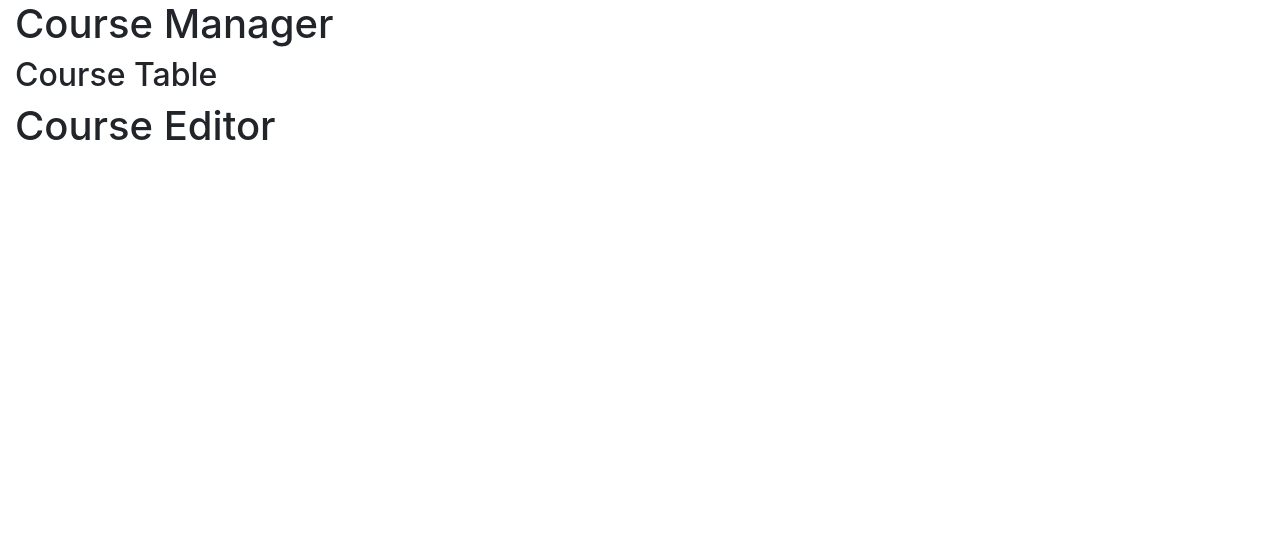
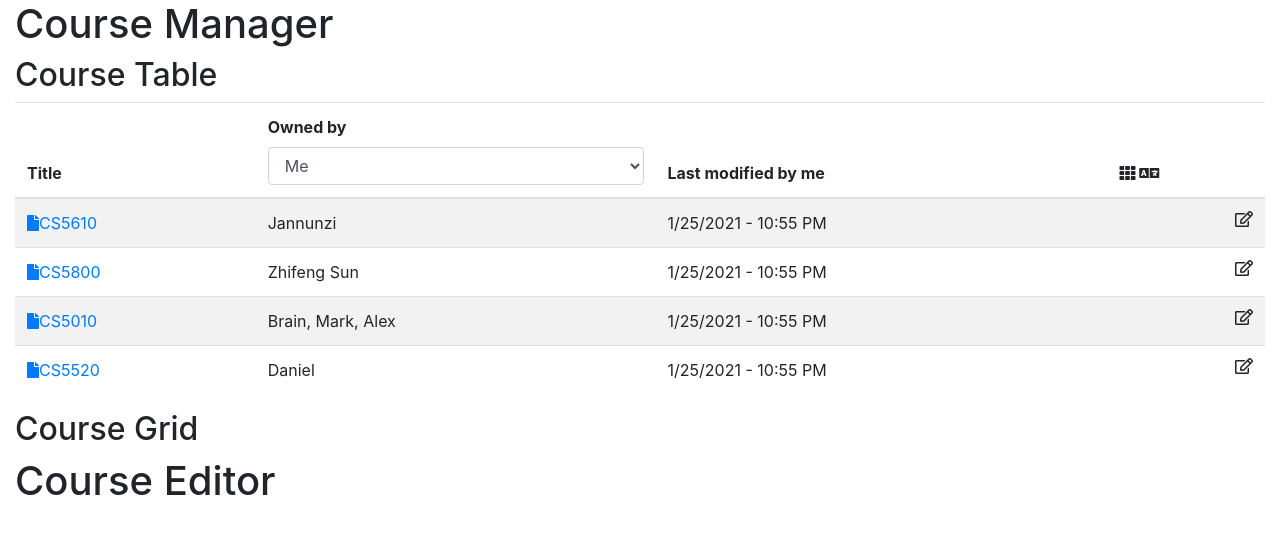
Before and after one commit to xz95/cs5610-spring-2021-client-react-xiangzhang, a React (Create React App) app: page / in a window 1280 px wide. Shown: the top 534 px of the page. Built offline with nearby package versions, Linux system fonts and the light colour scheme.

Commit message:
add course-row js

```diff
--- a/src/components/course-grid.js
+++ b/src/components/course-grid.js
@@ -0,0 +1,7 @@
+import React from 'react'
+
+const CourseGrid = () => {
+  return <h2>Course Grid</h2>
+}
+
+export default CourseGrid
--- a/src/components/course-manager.js
+++ b/src/components/course-manager.js
@@ -1,6 +1,6 @@
 import React from 'react'
-import App from "../App";
 import CourseTable from "./course-table";
+import CourseGrid from "./course-grid";
 
 export default class CourseManager extends React.Component {
   render() {
@@ -8,6 +8,7 @@ export default class CourseManager extends React.Component {
         <div>
           <h1>Course Manager</h1>
           <CourseTable/>
+          <CourseGrid/>
         </div>
 
     )
--- a/src/components/course-table.js
+++ b/src/components/course-table.js
@@ -5,6 +5,71 @@ export default class CourseTable extends React.Component {
     return (
         <div>
           <h2>Course Table</h2>
+          <table className="table table-striped">
+            <thead>
+            <tr>
+              <th>Title</th>
+              <th>
+                <label htmlFor="Role">Owned by</label>
+                <select className="form-control" type="Role" id="Role">
+                  <option value="me">Me</option>
+                  <option value="Zhifeng Sun">Zhifeng Sun</option>
+                  <option value="Alex">Alex</option>
+                </select>
+              </th>
+              <th>Last modified by me</th>
+              <th><i className="fas fa-th"></i> <i
+                  className="fas fa-language"></i></th>
+
+            </tr>
+            </thead>
+            <tbody>
+            <tr>
+              <td>
+                <a href="">
+                  <i className="fas fa-file"> </i>
+                  CS5610
+                </a>
+              </td>
+              <td>Jannunzi</td>
+              <td>1/25/2021 - 10:55 PM</td>
+              <td><i className="far fa-edit float-right"></i></td>
+            </tr>
+            <tr>
+              <td>
+                <a href="">
+                  <i className="fas fa-file"></i>
+                  CS5800
+                </a>
+              </td>
+              <td>Zhifeng Sun</td>
+              <td>1/25/2021 - 10:55 PM</td>
+              <td><i className="far fa-edit float-right"></i></td>
+            </tr>
+            <tr>
+              <td>
+                <a href="">
+                  <i className="fas fa-file"></i>
+                  CS5010
+                </a>
+              </td>
+              <td>Brain, Mark, Alex</td>
+              <td>1/25/2021 - 10:55 PM</td>
+              <td><i className="far fa-edit float-right"></i></td>
+            </tr>
+            <tr>
+              <td>
+                <a href="">
+                  <i className="fas fa-file"></i>
+                  CS5520
+                </a>
+              </td>
+              <td>Daniel</td>
+              <td>1/25/2021 - 10:55 PM</td>
+              <td><i className="far fa-edit float-right"></i></td>
+            </tr>
+            </tbody>
+          </table>
         </div>
     );
   }
```
Also changed, not shown: src/components/course-row.js (added).
